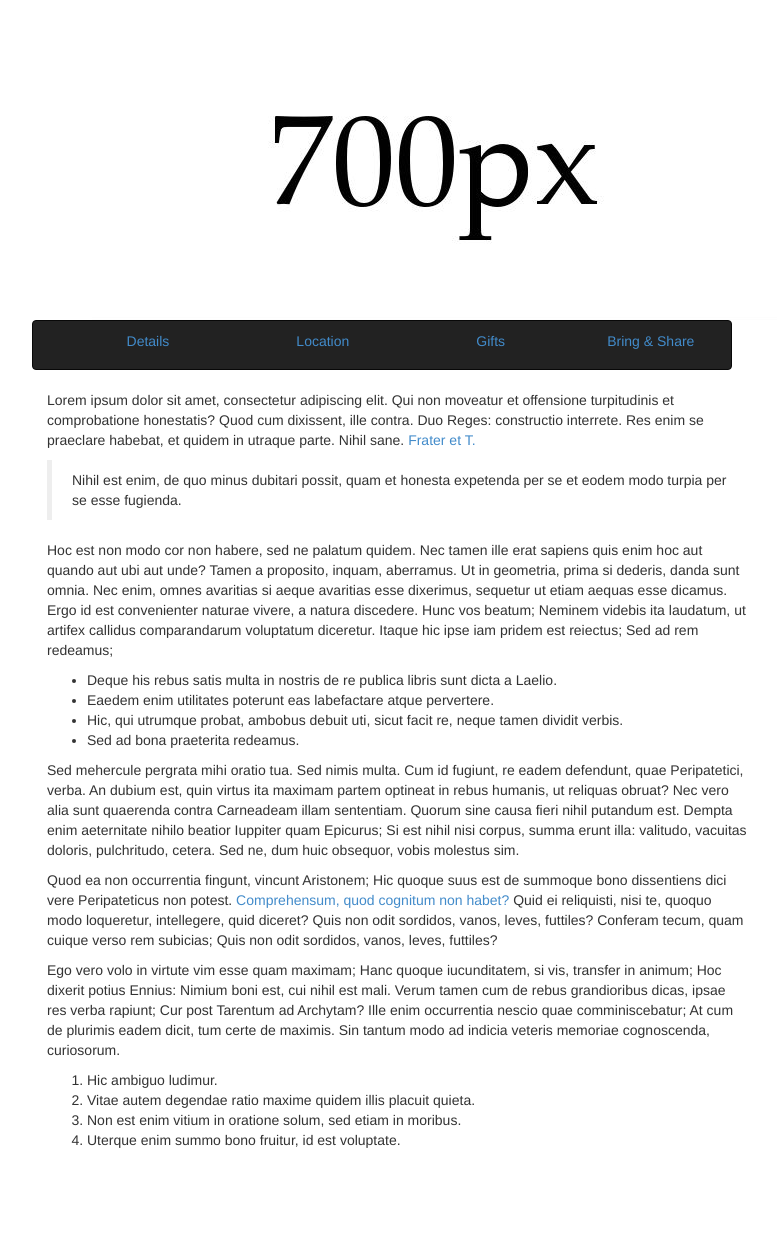
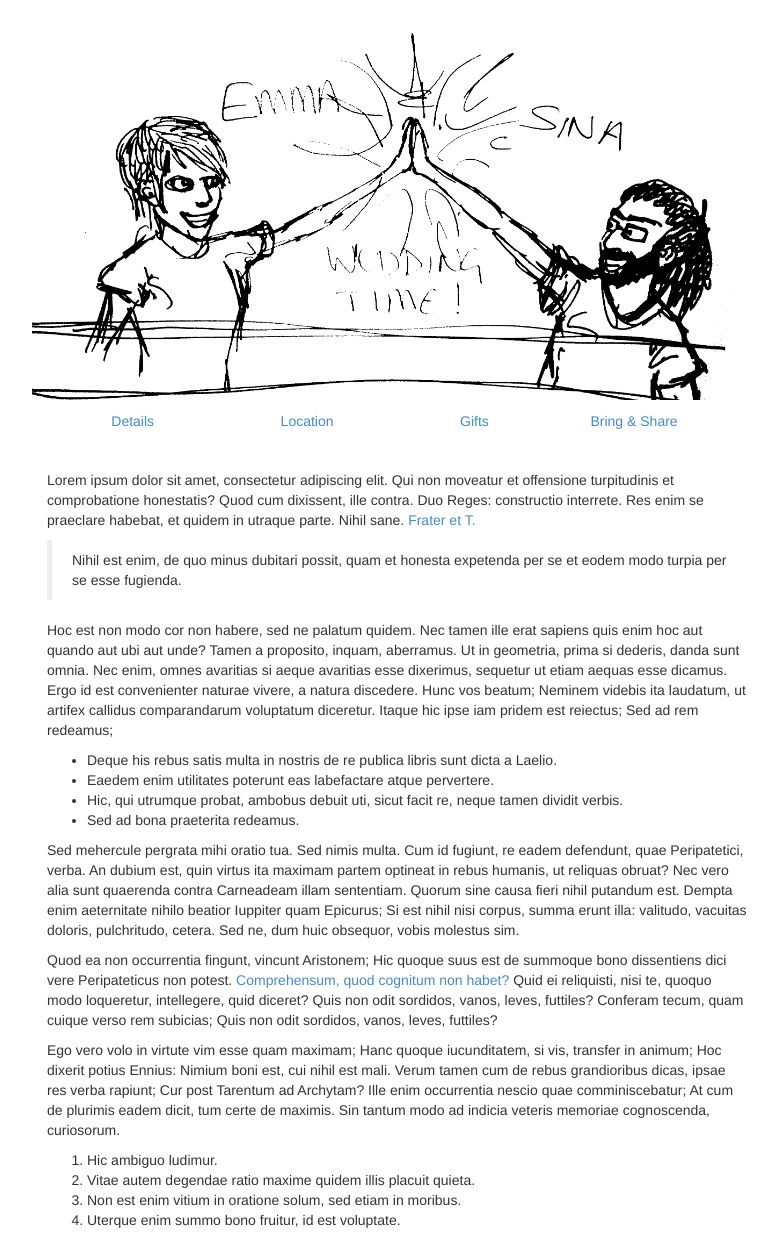
Before and after one commit to sinjax/emmasinaweddingtime, a Flask app: page / in a window 1280 px wide. Shown: the whole page, without its empty margins (258-1035 px from the left). Before the commit the page ends 1148 px from the top, so only its background shows below. Run offline with Flask 2, Linux system fonts and the light colour scheme; some libraries are stand-ins or nearby versions.

Commit message:
images and base html

```diff
--- a/wedding/__init__.py
+++ b/wedding/__init__.py
@@ -6,6 +6,7 @@ from flask import render_template
 from flask import request
 from flask import redirect
 from IPython import embed
+from flask import render_template_string
 
 PROJECT_ROOT = os.path.dirname(os.path.realpath(__file__))
 
@@ -27,3 +28,13 @@ def render(template_name, context={}):
 @app.route("/", methods=["GET"])
 def index():
     return render("index.html")
+
+@app.route("/templated/<path:filename>", methods=["GET"])
+def templated(filename):
+	staticfile = os.sep.join([PROJECT_ROOT,"static",filename])
+	if not os.path.exists(staticfile):
+		return None
+
+	content = file(staticfile).read()
+
+	return render_template_string(content)
--- a/wedding/__main__.py
+++ b/wedding/__main__.py
@@ -6,5 +6,4 @@ from IPython import embed
 
 
 db.create_all()
-embed()
 app.run()
--- /dev/null
+++ b/wedding/static/assets/css/custom.css
@@ -0,0 +1,48 @@
+/* Customize container */
+.titleholder,.jumbotron,.container .jumbotron {
+    margin-bottom:0;
+    padding:0px;
+    margin:0px;
+    background-color:white;
+}
+#titleimg{
+  margin: 0 auto;
+  position:relative;
+}
+/* Customize container */
+@media (min-width: 700px) {
+    #titleimg {
+      width:700px;
+      height:380px;
+      background-image: url("../imgs/emmasinabanner700px.png")
+    }
+}
+@media (max-width: 699px) and (min-width: 500px) {
+    #titleimg {
+      width:500px;
+      height:280px;
+      background-image: url("../imgs/emmasinabanner500px.png")
+    }
+}
+@media (max-width: 499px){
+    #titleimg {
+      width:300px;
+      height:160px;
+      background-image: url("../imgs/emmasinabanner300px.png")
+    }
+}
+@media (max-width: 399px){
+    #titleimg {
+      width:200px;
+      height:110px;
+      background-image: url("../imgs/emmasinabanner200px.png")
+    }
+}
+
+.navbar{
+  /*min-height: 40px;
+  position:absolute;
+  bottom:0px;
+  width:100%;*/
+  /*background-color: rgb(255,255,255);*/
+}
--- a/wedding/templates/base.html
+++ b/wedding/templates/base.html
@@ -8,50 +8,7 @@
     <!-- Le styles -->
     <link href="{{ url_for('static', filename='assets/css/bootstrap.css') }}" rel="stylesheet">
     <link href="{{ url_for('static', filename='assets/css/jumbotron-narrow.css') }}" rel="stylesheet">
-    <!-- <link href="{{ url_for('static',filename='assets/css/bootstrap-responsive.css') }}" rel="stylesheet"> -->
-
-    <style type="text/css" media="screen">
-    /* Customize container */
-    .titleholder {
-        margin-bottom:0;
-        padding:0;
-        margin:0;
-        background-color:white;
-    }
-    #titleimg{
-      margin: 0 auto;
-    }
-    /* Customize container */
-    @media (min-width: 700px) {
-        #titleimg {
-          width:700px;
-          height:300px;
-          background-image: url("{{ url_for('static', filename='assets/imgs/700px.jpg') }}")
-        }
-    }
-    @media (max-width: 699px) and (min-width: 500px) {
-        #titleimg {
-          width:500px;
-          height:200px;
-          background-image: url("{{ url_for('static', filename='assets/imgs/500px.jpg') }}")
-        }
-    }
-    @media (max-width: 499px){
-        #titleimg {
-          width:300px;
-          height:150px;
-          background-image: url("{{ url_for('static', filename='assets/imgs/300px.jpg') }}")
-        }
-    }
-    @media (max-width: 399px){
-        #titleimg {
-          width:200px;
-          height:100px;
-          background-image: url("{{ url_for('static', filename='assets/imgs/200px.jpg') }}")
-        }
-    }
-    </style>
-
+     <link href="{{ url_for('static', filename='assets/css/custom.css') }}" rel="stylesheet">
 
     <!-- HTML5 shim, for IE6-8 support of HTML5 elements -->
     <!--[if lt IE 9]>
@@ -65,23 +22,22 @@
 <body>
     <div class="container">
         <!-- TITLE Image Area-->
-        <div class="titleholder jumbotron">
-            <div id="titleimg"></div>
-        </div>
+        <div id="titleimg">
+            </div>
         <!-- NAVBAR
     ================================================== -->
-        <div class="navbar navbar-inverse">
-            <div class="container">
+        <div class="navbar" role="navigation">
+
                 <div class="navbar-header">
                     <button type="button" class="navbar-toggle" data-toggle="collapse" data-target=".navbar-collapse">
                         <span class="icon-bar"></span>
                         <span class="icon-bar"></span>
                         <span class="icon-bar"></span>
                     </button>
-                    <!-- <a class="navbar-brand" href="#">Emma &amp; Sina's Wedding</a> -->
                 </div>
+
                 <div class="navbar-collapse collapse">
-                    <ul class="nav nav-pills nav-justified">
+                    <ul class="nav nav-pills nav-justified nav-centered">
                         <li class=""><a href="">Details</a>
                         </li>
                         <li class=""><a href="">Location</a>
@@ -93,8 +49,8 @@
                     </ul>
                 </div>
                 <!--/.navbar-collapse -->
-            </div>
         </div>
+
         <div class="container">
             {% block content %} {% endblock %}
         </div>
```
Also changed, not shown: wedding/static/assets/imgs/emmasinabanner200px.png (added), wedding/static/assets/imgs/emmasinabanner300px.png (added), wedding/static/assets/imgs/emmasinabanner500px.png (added), wedding/static/assets/imgs/emmasinabanner700px.png (added).
